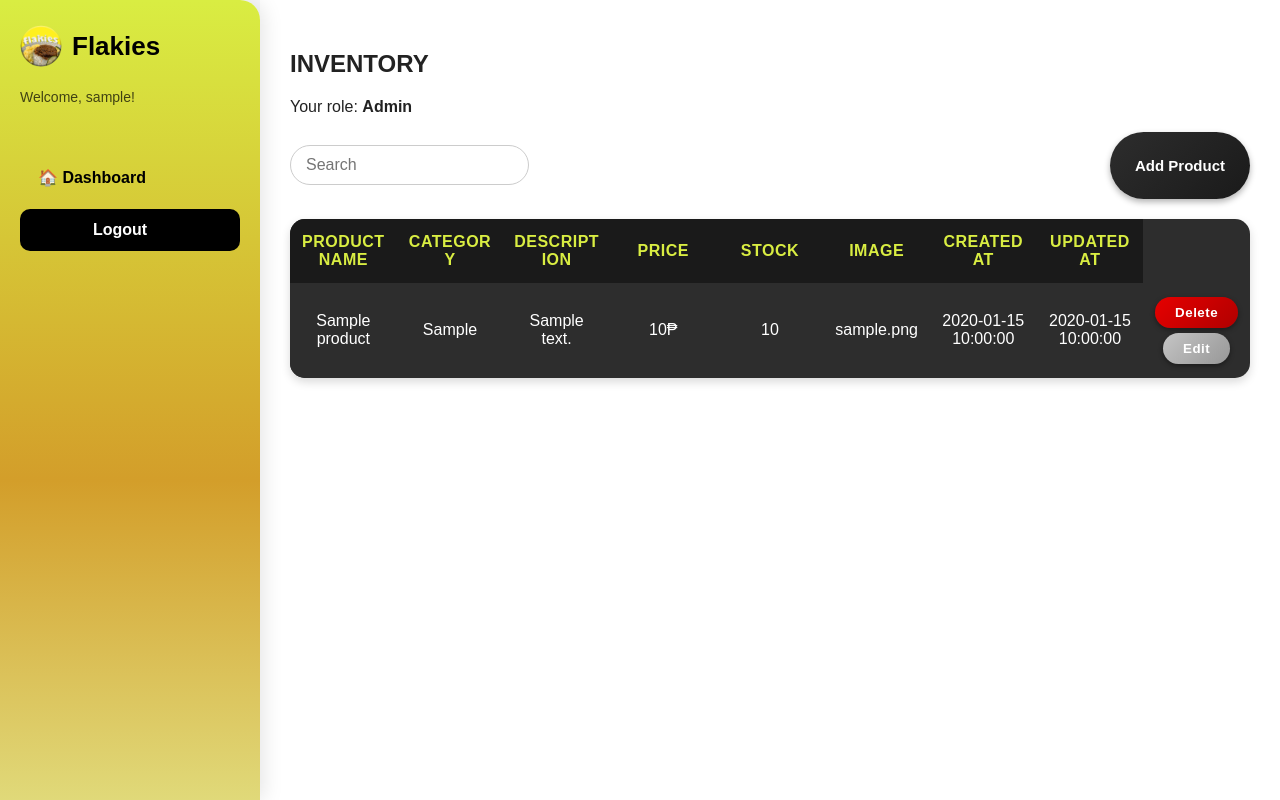
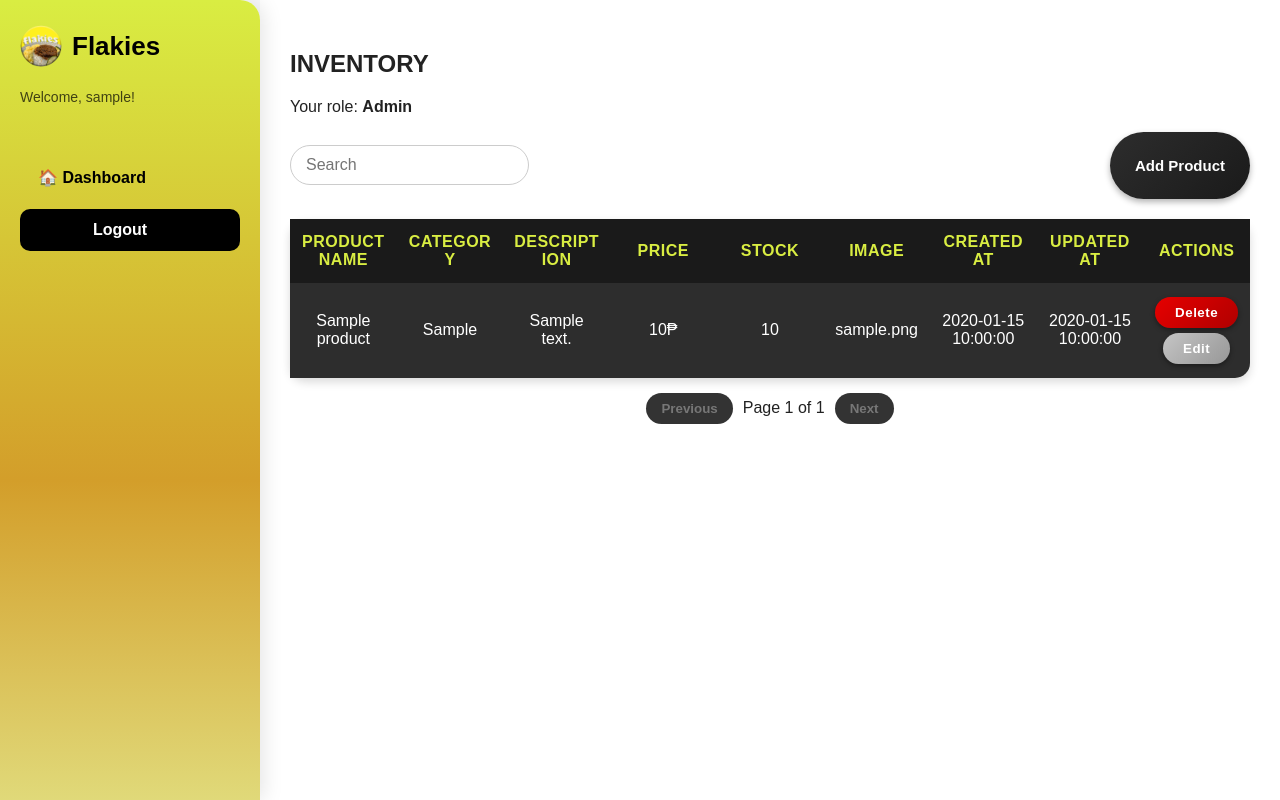
Before and after one commit to unkhown099/Flakies, a PHP site: page /encoder/ENinventory.php in a window 1280 px wide. Run offline with PHP 8.4, Linux system fonts and the light colour scheme; the visitor is signed in with stand-in values (Sample User, id 1); tables that the repository leaves empty or names only in its code hold one stand-in row (values such as "Sample post"); some libraries are stand-ins or nearby versions.

Commit message:
encoder pagination done

```diff
--- a/assets/ENcss/EN.css
+++ b/assets/ENcss/EN.css
@@ -140,8 +140,11 @@ body {
     box-sizing: border-box;
     overflow-y: auto;
 }
-
-
+.ENmain-content .INENtable-wrapper {
+  border-radius: 15px;
+  box-shadow: 0 4px 10px rgba(0,0,0,0.15);
+  background: #2d2d2d;
+}
 .ENmain-content .INENtable {
     text-align: center;
     overflow-x: auto;
@@ -149,10 +152,10 @@ body {
     width: 100%;
     table-layout: fixed;
     word-wrap: break-word;
-}
-.ENmain-content .INENtable-wrapper {
-    max-height: 400px;
-    overflow-y: auto;
+    width: 100%;
+    border-collapse: collapse;
+    table-layout: fixed;
+    color: #fff;
 }
 
 .INENtable td {
@@ -232,21 +235,6 @@ body {
 }
 
 /* ===== TABLE ===== */
-.ENmain-content .INENtable-wrapper {
-  max-height: 400px;
-  overflow-y: auto;
-  border-radius: 15px;
-  box-shadow: 0 4px 10px rgba(0,0,0,0.15);
-  background: #2d2d2d;
-}
-
-.ENmain-content .INENtable {
-  width: 100%;
-  border-collapse: collapse;
-  table-layout: fixed;
-  color: #fff;
-}
-
 .INENtable th,
 .INENtable td {
   padding: 14px 10px;
@@ -255,8 +243,6 @@ body {
 }
 
 .INENtable th {
-  position: sticky;
-  top: 0;
   background: #1a1a1a;
   color: #d9ed42;
   text-transform: uppercase;
@@ -310,6 +296,36 @@ body {
   background: linear-gradient(135deg, #c5c5c5, #979797);
   transform: scale(1.05);
   cursor: pointer;
+}
+
+.INENpagination-container {
+  display: flex;
+  justify-content: center;
+  align-items: center;
+  margin-top: 15px;
+  gap: 10px;
+}
+
+.page-btn {
+  background-color: #1a1a1a;
+  color: #d9ed42;
+  border: none;
+  padding: 8px 15px;
+  border-radius: 25px;
+  cursor: pointer;
+  font-weight: 600;
+  transition: all 0.3s ease;
+}
+
+.page-btn:hover {
+  background-color: #d9ed42;
+  color: #1a1a1a;
+}
+
+.page-btn:disabled {
+  background-color: #333;
+  color: #777;
+  cursor: not-allowed;
 }
 
 /* ===== MODAL ===== */
--- a/config/db_connect.php
+++ b/config/db_connect.php
@@ -1,6 +1,6 @@
 <?php
 $servername = "127.0.0.1"; // safer than 'localhost' for custom ports
-$username   = "root";
+$username   = "flakies";
 $password   = "";
 $dbname     = "flakies";
 $port       = 3306; // XAMPP MySQL port
--- a/encoder/ENinventory.php
+++ b/encoder/ENinventory.php
@@ -67,6 +67,7 @@ $username = $_SESSION['username'];
                         <th class="table-header">Image</th>
                         <th class="table-header ">Created at</th>
                         <th class="table-header ">Updated at</th>
+                        <th class="table-header ">Actions</th>
                     </tr>
                 </thead>
 
@@ -89,18 +90,23 @@ $username = $_SESSION['username'];
                                 <button class="INENdel-btn" data-id="<?php echo $row['id']; ?>">Delete</button>
                                 <button
                                     class="INENedit-btn"
-                                    data-id="<?php echo $row['id']; ?>"
+                                    data-id="<?php echo ($row['id']); ?>"
                                     data-name="<?php echo ($row['name']); ?>"
                                     data-category="<?php echo ($row['category']); ?>"
                                     data-description="<?php echo ($row['description']); ?>"
-                                    data-price="<?php echo $row['price']; ?>"
-                                    data-stock="<?php echo $row['stock']; ?>"
+                                    data-price="<?php echo ($row['price']); ?>"
+                                    data-stock="<?php echo ($row['stock']); ?>"
                                 >Edit</button>
                             </td>
                         </tr>
                     <?php endwhile; ?>
                 </tbody>
             </table>
+        </div>
+        <div class="INENpagination-container">
+            <button id="prev-btn" class="page-btn">Previous</button>
+            <span id="page-info"></span>
+            <button id="next-btn" class="page-btn">Next</button>
         </div>
         <?php
         mysqli_close($conn);
@@ -252,7 +258,53 @@ $username = $_SESSION['username'];
     document.querySelector('.INENedit-close-btn').addEventListener('click', () => {
         document.getElementById('INENeditModal').style.display = 'none';
     });
+
+    document.addEventListener('DOMContentLoaded', function () {
+    const tableBody = document.getElementById('productTableBody');
+    const rows = Array.from(tableBody.getElementsByTagName('tr'));
+    const itemsPerPage = 10; // 👈 adjust number of rows per page
+    let currentPage = 1;
+
+    const prevBtn = document.getElementById('prev-btn');
+    const nextBtn = document.getElementById('next-btn');
+    const pageInfo = document.getElementById('page-info');
+
+    function renderPage(page) {
+      const totalPages = Math.ceil(rows.length / itemsPerPage);
+
+      // Hide all rows
+      rows.forEach(row => row.style.display = 'none');
+
+      // Show only the current page’s rows
+      const start = (page - 1) * itemsPerPage;
+      const end = start + itemsPerPage;
+      rows.slice(start, end).forEach(row => row.style.display = '');
+
+      // Update pagination info
+      pageInfo.textContent = `Page ${page} of ${totalPages}`;
+
+      // Enable/disable buttons
+      prevBtn.disabled = page === 1;
+      nextBtn.disabled = page === totalPages;
+    }
+
+    // Button listeners
+    prevBtn.addEventListener('click', () => {
+      if (currentPage > 1) {
+        currentPage--;
+        renderPage(currentPage);
+      }
+    });
+
+    nextBtn.addEventListener('click', () => {
+      if (currentPage < Math.ceil(rows.length / itemsPerPage)) {
+        currentPage++;
+        renderPage(currentPage);
+      }
+    });
+
+    // Initialize
+    renderPage(currentPage);
+  });
 </script>
-
-
 </html>
```
Also changed, not shown: encoder/ENfunctions/ENsearch_products.php (+19 -2 lines).
